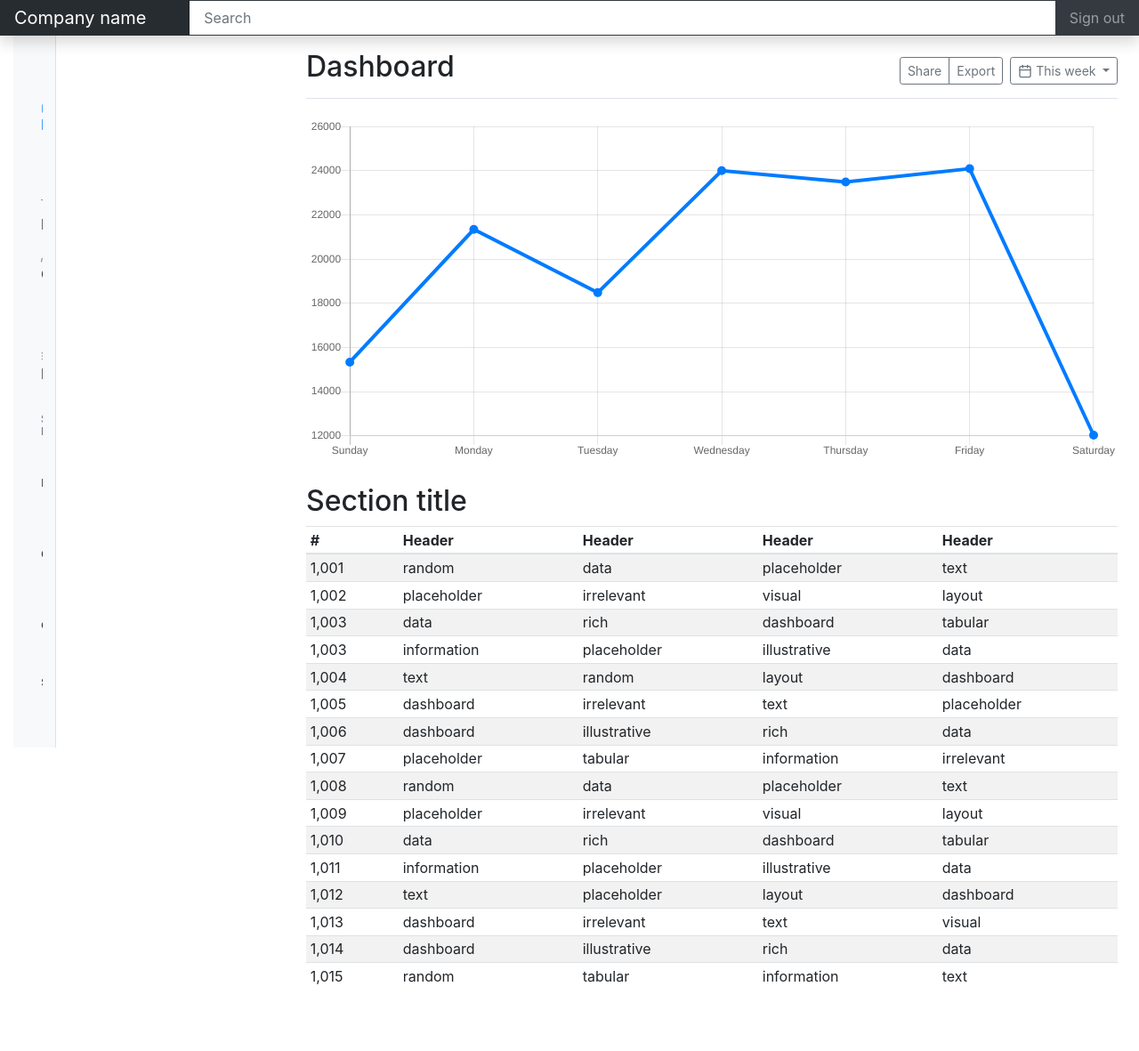
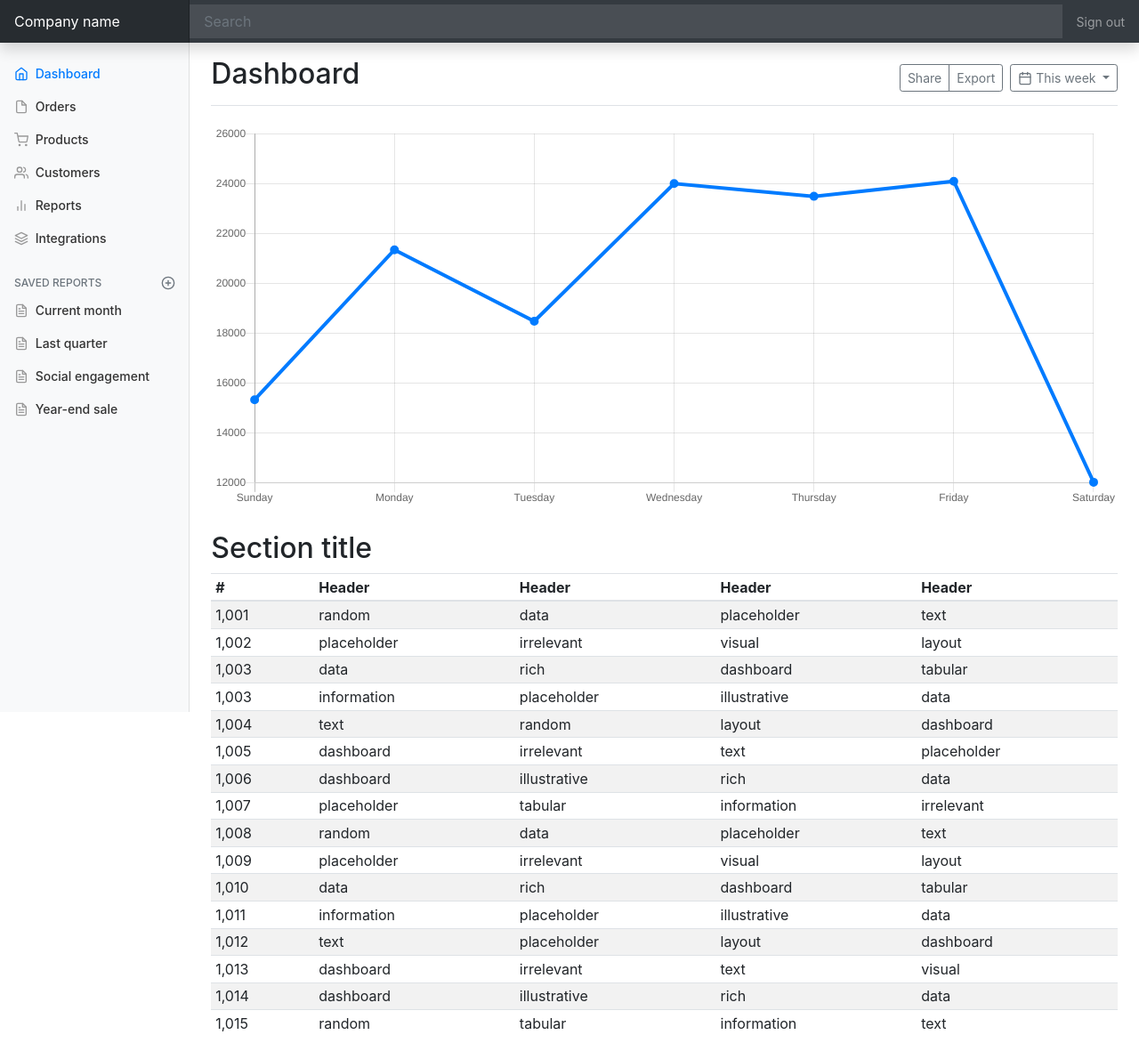
Before and after one commit to haber021/django, a Django app: page / in a window 1280 px wide. Shown: the whole page at 89% size. Before the commit the page ends 1106 px from the top, so only its background shows below. Run offline with Django 5.2, Linux system fonts and the light colour scheme; some libraries are stand-ins or nearby versions.

Commit message:
first commint

```diff
--- a/mysite/template/base.html
+++ b/mysite/template/base.html
@@ -5,9 +5,9 @@
   <meta name="viewport" content="width=device-width, initial-scale=1, shrink-to-fit=no">
   <title>{% block title %} BSIS 3 {% endblock %}</title>
 
-  <link href="{% static 'css/dash.css' %}" rel="stylesheet">
   <link href="{% static 'css/main.css' %}" rel="stylesheet">
   <link href="{% static 'css/bootstrap.min.css' %}" rel="stylesheet">
+  <link href="{% static 'css/dash.css' %}" rel="stylesheet">
 
 
 
@@ -26,7 +26,7 @@
       </div>
 
       <!-- Main content area -->
-    <main role="main" class="col-md-9 ml-sm-auto px-md-4 order-md-2">
+      <main role="main" class="col-md-9 ml-sm-auto col-lg-10 px-md-4">
         {% block content %}
           <!-- Content goes here -->
         {% endblock %}
```
Lines whose indentation alone changed are shown as unchanged.
